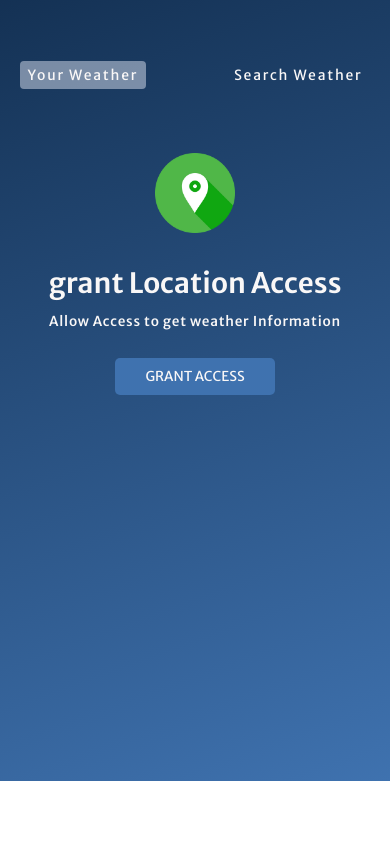
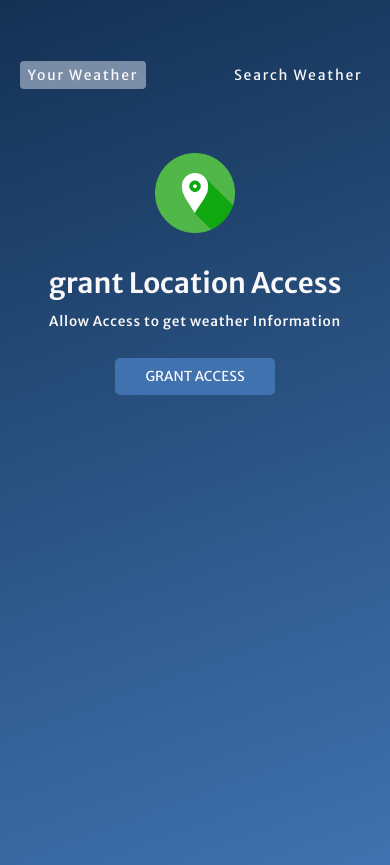
Before and after one commit to RahulShivhare44/Weather_App, a plain HTML site: page index.html in a window 390 px wide. Shown: the part 63-928 px from the top of the page. Before the commit the page ends 844 px from the top, so only its background shows below. Drawn offline with Linux system fonts and the light colour scheme.

Commit message:
second commit

```diff
--- a/styles.css
+++ b/styles.css
@@ -259,3 +259,9 @@ h1 {
       width: 100%;
     }
   }
+
+@media (max-width: 1100px) {
+    .wrapper{
+        height: 110vh;
+    }
+}
```
